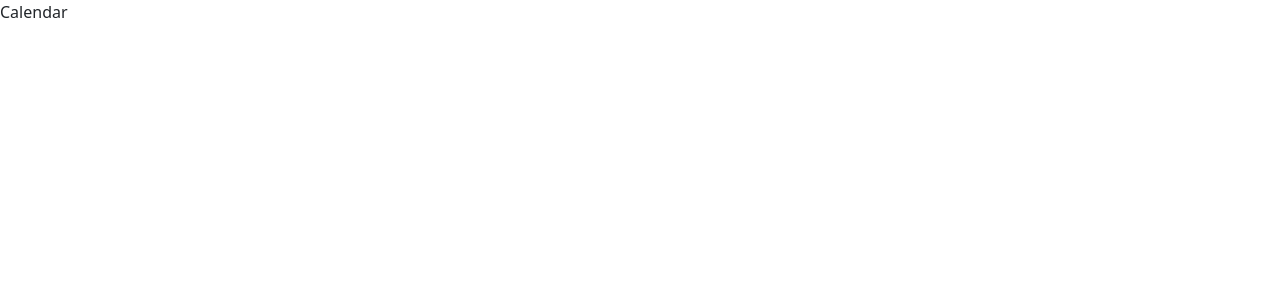
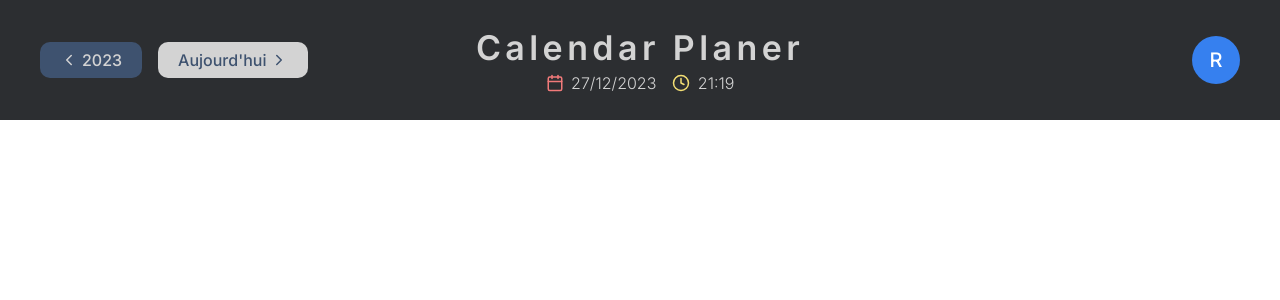
Before and after one commit to rlecart/Calendar-web, a React (Create React App) app: page / in a window 1280 px wide. Shown: the top 300 px of the page. Built offline with nearby package versions, Linux system fonts and the light colour scheme; sample sign-in values are in the browser's storage.

Commit message:
header design ok

```diff
--- a/package.json
+++ b/package.json
@@ -12,6 +12,7 @@
     "react": "^18.2.0",
     "react-bootstrap": "^2.9.2",
     "react-dom": "^18.2.0",
+    "react-feather": "^2.0.10",
     "react-router-dom": "^6.21.1",
     "react-scripts": "5.0.1",
     "styled-components": "^6.1.6",
--- a/src/Views/Calendar.tsx
+++ b/src/Views/Calendar.tsx
@@ -1,12 +1,11 @@
 import * as React from 'react';
 import WithAuthentication from '../containers/WithAuthentication';
+import Header from '../components/Header';
 
 const Calendar = () => {
   return (
     <WithAuthentication>
-      <div>
-        Calendar
-      </div>
+      <Header />
     </WithAuthentication>
   );
 };
--- /dev/null
+++ b/src/components/Header.tsx
@@ -0,0 +1,210 @@
+import * as React from 'react';
+import { Calendar, ChevronLeft, ChevronRight, Clock } from 'react-feather';
+import styled from 'styled-components';
+
+const HeaderWrapper = styled.div`
+  display: flex;
+  height: 7.5rem;
+  padding: 0.625rem;
+  justify-content: space-between;
+  align-items: center;
+  flex-shrink: 0;
+
+  background: #2C2E31;
+`
+const LeftHeader = styled.div`
+  display: flex;
+  padding: 1.25rem 1.875rem;
+  align-items: center;
+  gap: 1rem;
+  flex: 1 0 0;
+  align-self: stretch;
+`
+const BackButton = styled.div`
+  display: flex;
+  padding: 0.5rem 1.25rem;
+  justify-content: center;
+  align-items: center;
+  gap: 0.25rem;
+
+  border-radius: 0.625rem;
+  background: #3E526F;
+`
+const BackButtonText = styled.div`
+  color: #D3D3D3;
+  font-family: Inter;
+  font-size: 1rem;
+  font-style: normal;
+  font-weight: 500;
+  line-height: normal;
+`
+const ReturnToTodayButton = styled.div`
+  display: flex;
+  padding: 0.5rem 1.25rem;
+  justify-content: center;
+  align-items: center;
+  gap: 0.25rem;
+
+  border-radius: 0.625rem;
+  background: #D3D3D3;
+`
+const ReturnToTodayButtonText = styled.div`
+  color: #3E526F;
+  font-family: Inter;
+  font-size: 1rem;
+  font-style: normal;
+  font-weight: 500;
+  line-height: normal;
+`
+const MidHeader = styled.div`
+  display: flex;
+  flex-direction: column;
+  justify-content: center;
+  align-items: center;
+  gap: 0.35rem;
+  align-self: stretch;
+`
+const HeaderTitle = styled.div`
+  display: flex;
+  flex-direction: column;
+  justify-content: center;
+  align-items: center;
+`
+const HeaderTitleText = styled.div`
+  color: #D3D3D3;
+  font-family: Inter;
+  font-size: 2.125rem;
+  font-style: normal;
+  font-weight: 600;
+  line-height: normal;
+  letter-spacing: 0.27625rem;
+  text-align: center;
+`
+const ActualTime = styled.div`
+  display: flex;
+  align-items: center;
+  gap: 1rem;
+`
+const ActualDate = styled.div`
+  display: flex;
+  align-items: center;
+  gap: 0.46875rem;
+`
+const ActualDateText = styled.div`
+  color: #D3D3D3;
+  font-family: Inter;
+  font-size: 1rem;
+  font-style: normal;
+  font-weight: 300;
+  line-height: normal;
+`
+const ActualHour = styled.div`
+  display: flex;
+  align-items: center;
+  gap: 0.46875rem;
+`
+const ActualHourText = styled.div`
+  color: #D3D3D3;
+  font-family: Inter;
+  font-size: 1rem;
+  font-style: normal;
+  font-weight: 300;
+  line-height: normal;
+`
+const RightHeader = styled.div`
+  display: flex;
+  padding: 1.25rem 1.875rem;
+  justify-content: flex-end;
+  align-items: center;
+  gap: 0.9375rem;
+  flex: 1 0 0;
+  align-self: stretch;
+`
+const UserDropdown = styled.div`
+  display: flex;
+  width: 3rem;
+  height: 3rem;
+  padding: 0rem 1.25rem;
+  flex-direction: column;
+  justify-content: center;
+  align-items: center;
+  gap: 0.625rem;
+
+  border-radius: 6.25rem;
+  background: #3680EF;
+`
+const UserDropdownText = styled.div`
+  color: #FFF;
+  font-family: Inter;
+  font-size: 1.25rem;
+  font-style: normal;
+  font-weight: 500;
+  line-height: normal;
+`
+
+const Header = () => {
+  return (
+    <React.Fragment>
+      <HeaderWrapper>
+        <LeftHeader>
+
+          {/* COMPOSANT */}
+          <BackButton>
+            <ChevronLeft size={18} color='#D3D3D3' />
+            <BackButtonText>
+              2023
+            </BackButtonText>
+          </BackButton>
+
+
+          {/* COMPOSANT */}
+          <ReturnToTodayButton>
+            <ReturnToTodayButtonText>
+              Aujourd'hui
+            </ReturnToTodayButtonText>
+            <ChevronRight size={18} color='#3E526F' />
+          </ReturnToTodayButton>
+
+        </LeftHeader>
+
+        <MidHeader>
+          <HeaderTitle>
+            <HeaderTitleText>
+              Calendar Planer
+            </HeaderTitleText>
+          </HeaderTitle>
+
+          <ActualTime>
+            <ActualDate>
+              <Calendar size={18} color='#F27A7A' />
+              <ActualDateText>
+                27/12/2023
+              </ActualDateText>
+            </ActualDate>
+
+            <ActualHour>
+              <Clock size={18} color='#F4DF74' />
+              <ActualHourText>
+                21:19
+              </ActualHourText>
+            </ActualHour>
+
+          </ActualTime>
+
+        </MidHeader>
+
+        <RightHeader>
+
+          {/* COMPOSANT */}
+          <UserDropdown>
+            <UserDropdownText>
+              R
+            </UserDropdownText>
+          </UserDropdown>
+        </RightHeader>
+      </HeaderWrapper>
+    </React.Fragment>
+  );
+};
+
+export default Header;
```
